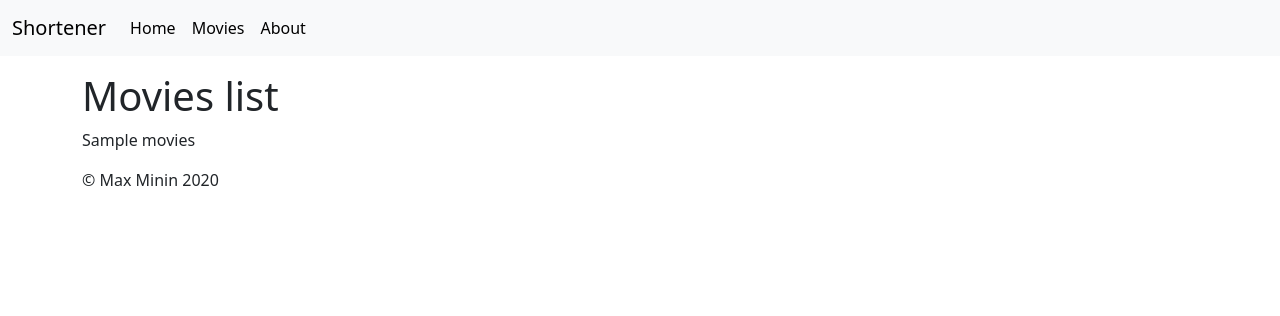
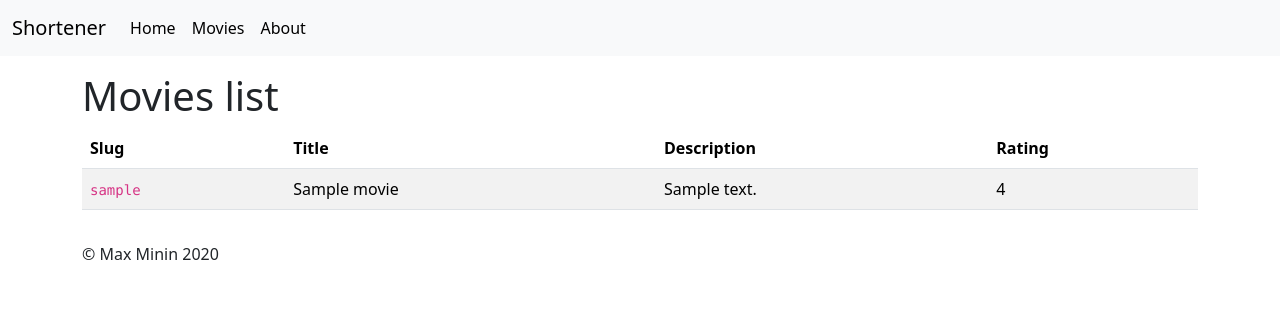
Before and after one commit to mksmin/fastapi-movie-catalog, a Python web app: template movie-catalog/templates/movies/list.html in a window 1280 px wide. Shown: the top 316 px of the page. Run offline with Jinja, Linux system fonts and the light colour scheme; the template is opened without the code that fills it: most values are stand-ins (such as "Sample title", 1, 10 or a date in 2020).

Commit message:
Show movies list table

```diff
--- a/movie-catalog/rest/movies/list_views.py
+++ b/movie-catalog/rest/movies/list_views.py
@@ -4,6 +4,7 @@ from fastapi import APIRouter
 from starlette.requests import Request
 from starlette.responses import HTMLResponse
 
+from dependencies.movies import GetMoviesStorage
 from templating import templates
 
 router = APIRouter()
@@ -16,9 +17,10 @@ router = APIRouter()
 )
 def list_views(
     request: Request,
+    storage: GetMoviesStorage,
 ) -> HTMLResponse:
     context: dict[str, Any] = {}
-    movies = []
+    movies = storage.get()
     context.update(
         movies=movies,
     )
--- a/movie-catalog/templates/movies/list.html
+++ b/movie-catalog/templates/movies/list.html
@@ -7,7 +7,34 @@ All Movies
 {% block main %}
 <h1> Movies list</h1>
 {% if movies %}
-{{ movies }}
+<div class="table-responsive">
+  <table class="table table-striped table-hover align-middle">
+    <thead>
+    <tr>
+      <th scope="col">Slug</th>
+      <th scope="col">Title</th>
+      <th scope="col">Description</th>
+      <th scope="col">Rating</th>
+    </tr>
+    </thead>
+    <tbody>
+    {% for movie in movies %}
+    <tr>
+      <td><code>{{ movie.slug }}</code></td>
+      <td>{{ movie.title }}</td>
+      <td>
+        {% if movie.description %}
+        {{ movie.description }}
+        {% else %}
+        <code>—</code>
+        {% endif %}
+      </td>
+      <td>{{ movie.rating }}</td>
+    </tr>
+    {% endfor %}
+    </tbody>
+  </table>
+</div>
 {% else %}
 <h2>No Movies yet</h2>
 {% endif %}
```
